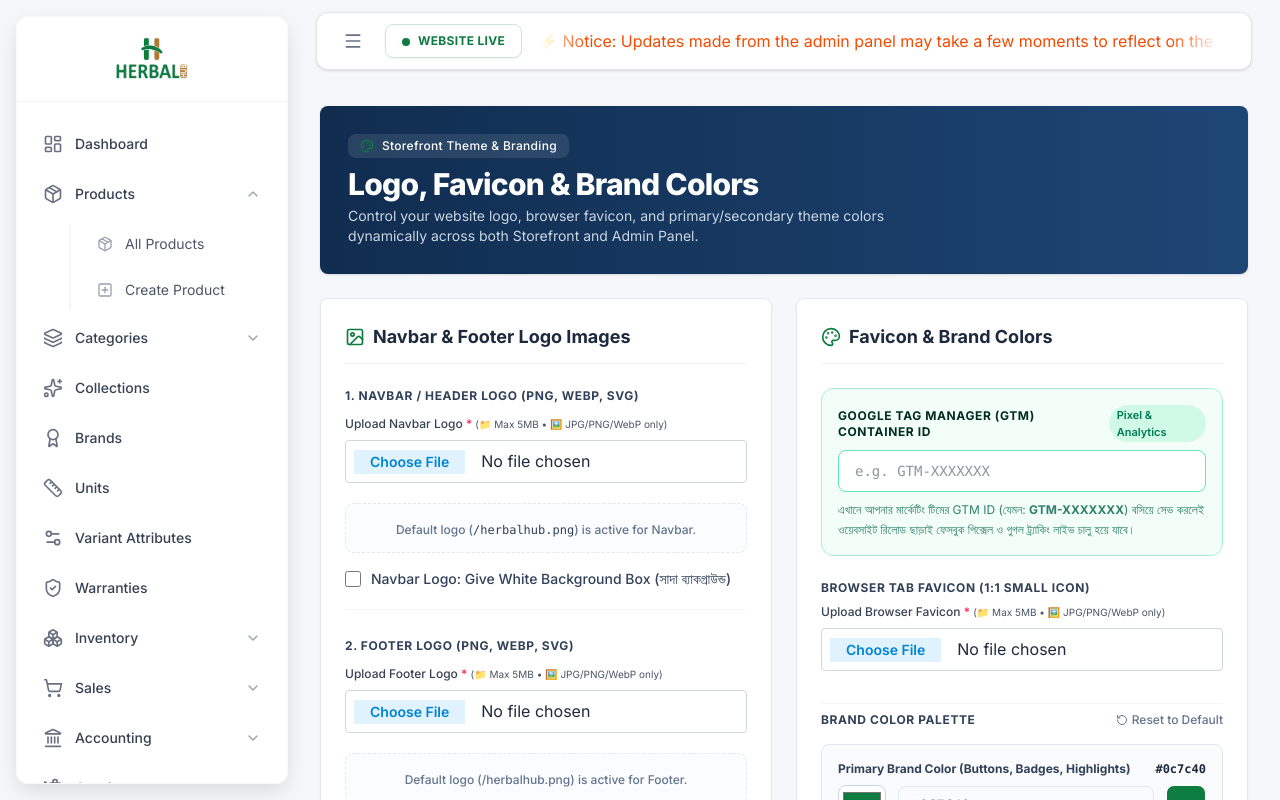
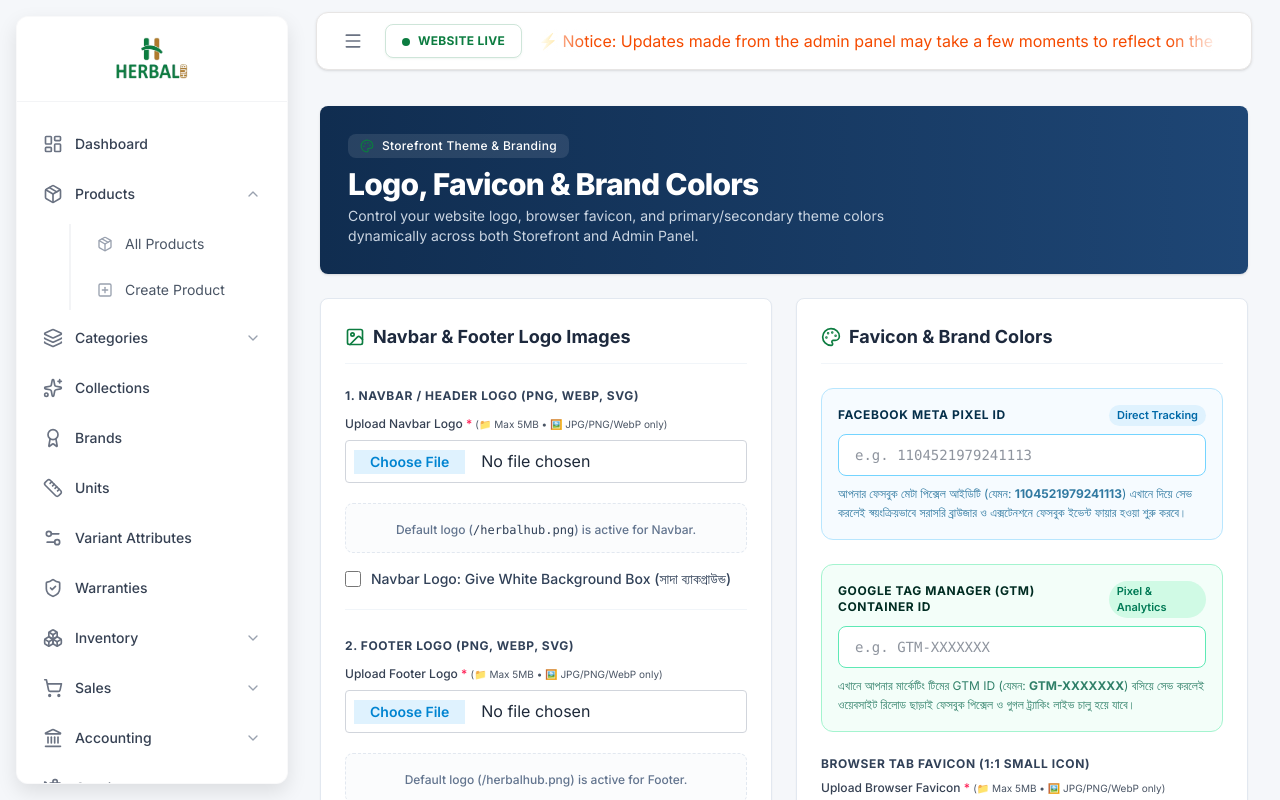
Before and after one commit to ekhoneit/herbalhub-admin, a Next.js app: page /branding-settings in a window 1280 px wide. Shown: the top 800 px of the page. Built offline with nearby package versions, Linux system fonts and the light colour scheme; no server answers.

Commit message:
feat: add meta pixel id field in branding settings

```diff
--- a/package.json
+++ b/package.json
@@ -9,12 +9,14 @@
     "lint": "eslint"
   },
   "dependencies": {
+    "@better-auth/infra": "^0.4.30",
     "@supabase/ssr": "^0.8.0",
     "@tanstack/react-query": "^5.90.5",
     "@tinymce/tinymce-react": "^6.3.0",
     "axios": "^1.12.2",
     "bangladesh-geocode": "^1.0.0",
     "bd-divisions-to-unions": "^1.0.3",
+    "better-auth": "^1.7.25",
     "date-fns": "^4.1.0",
     "framer-motion": "^12.23.24",
     "jsbarcode": "^3.12.3",
--- a/src/app/(dashboard)/branding-settings/page.jsx
+++ b/src/app/(dashboard)/branding-settings/page.jsx
@@ -31,6 +31,7 @@ export default function BrandingSettingsPage() {
     primaryColor: "#0c7c40",
     secondaryColor: "#102D50",
     gtmId: "",
+    pixelId: "",
   });
   const [saving, setSaving] = useState(false);
 
@@ -46,6 +47,7 @@ export default function BrandingSettingsPage() {
         primaryColor: settings.primaryColor || "#0c7c40",
         secondaryColor: settings.secondaryColor || "#102D50",
         gtmId: settings.gtmId || "",
+        pixelId: settings.pixelId || "",
       });
 
       // Also dynamically update CSS variables in admin document root
@@ -268,6 +270,29 @@ export default function BrandingSettingsPage() {
               <span>Favicon & Brand Colors</span>
             </h2>
 
+
+            {/* Meta Pixel ID Configuration */}
+            <div className="p-4 bg-sky-50/60 rounded-xl border border-sky-200 space-y-2">
+              <div className="flex items-center justify-between">
+                <label className="block text-xs font-bold text-sky-950 uppercase tracking-wider">
+                  Facebook Meta Pixel ID
+                </label>
+                <span className="text-[11px] font-semibold text-sky-700 bg-sky-100 px-2 py-0.5 rounded-full">
+                  Direct Tracking
+                </span>
+              </div>
+              <input
+                type="text"
+                placeholder="e.g. 1104521979241113"
+                value={formData.pixelId || ""}
+                onChange={(e) => setFormData({ ...formData, pixelId: e.target.value.trim() })}
+                className="w-full px-4 py-2.5 bg-white border border-sky-300 rounded-lg text-sm font-mono focus:outline-none focus:ring-2 focus:ring-sky-600 text-slate-800"
+              />
+              <p className="text-xs text-sky-800/80 leading-relaxed">
+                আপনার ফেসবুক মেটা পিক্সেল আইডিটি (যেমন: <b>1104521979241113</b>) এখানে দিয়ে সেভ করলেই স্বয়ংক্রিয়ভাবে সরাসরি ব্রাউজার ও এক্সটেনশনে ফেসবুক ইভেন্ট ফায়ার হওয়া শুরু করবে।
+              </p>
+            </div>
+
             {/* Google Tag Manager (GTM) Configuration */}
             <div className="p-4 bg-emerald-50/60 rounded-xl border border-emerald-200 space-y-2">
               <div className="flex items-center justify-between">
```
Also changed, not shown: 1 other file (tests, documents, lock files or other folders).
